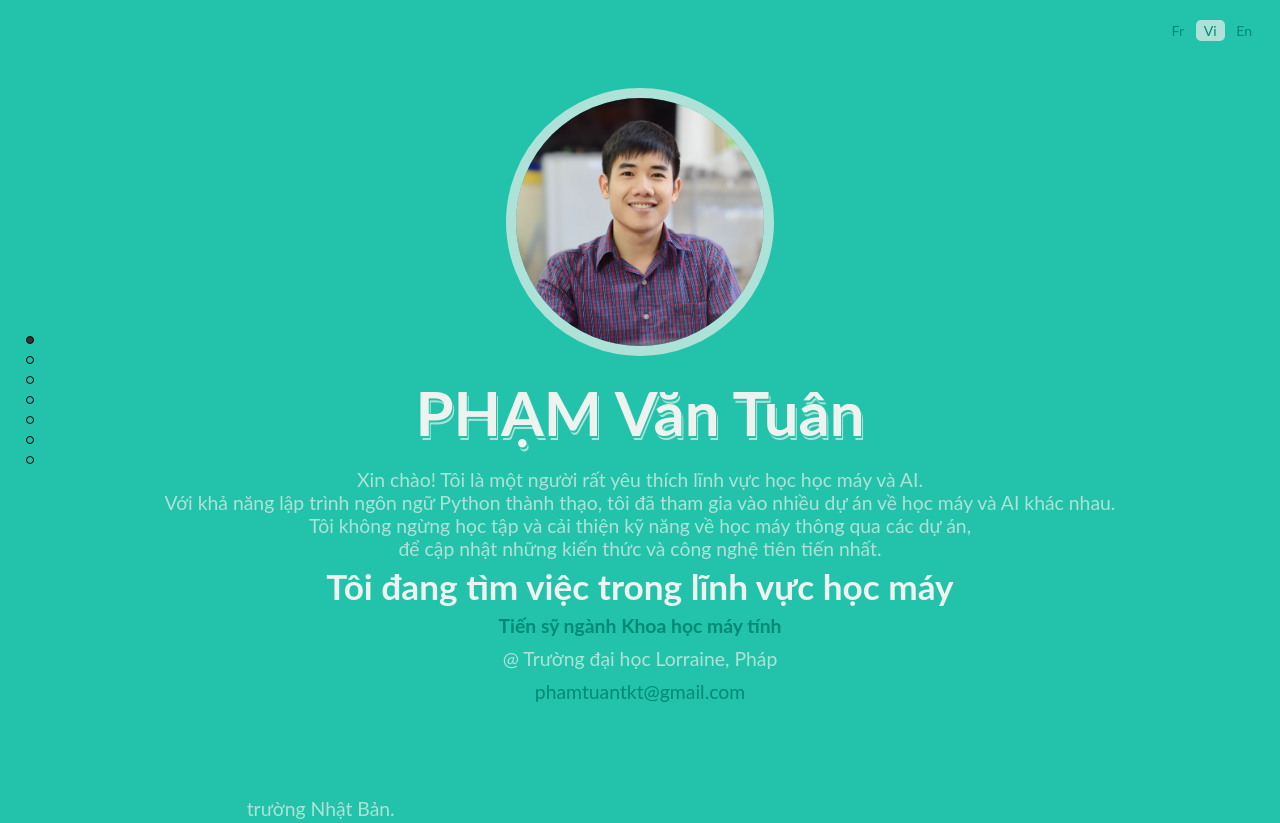
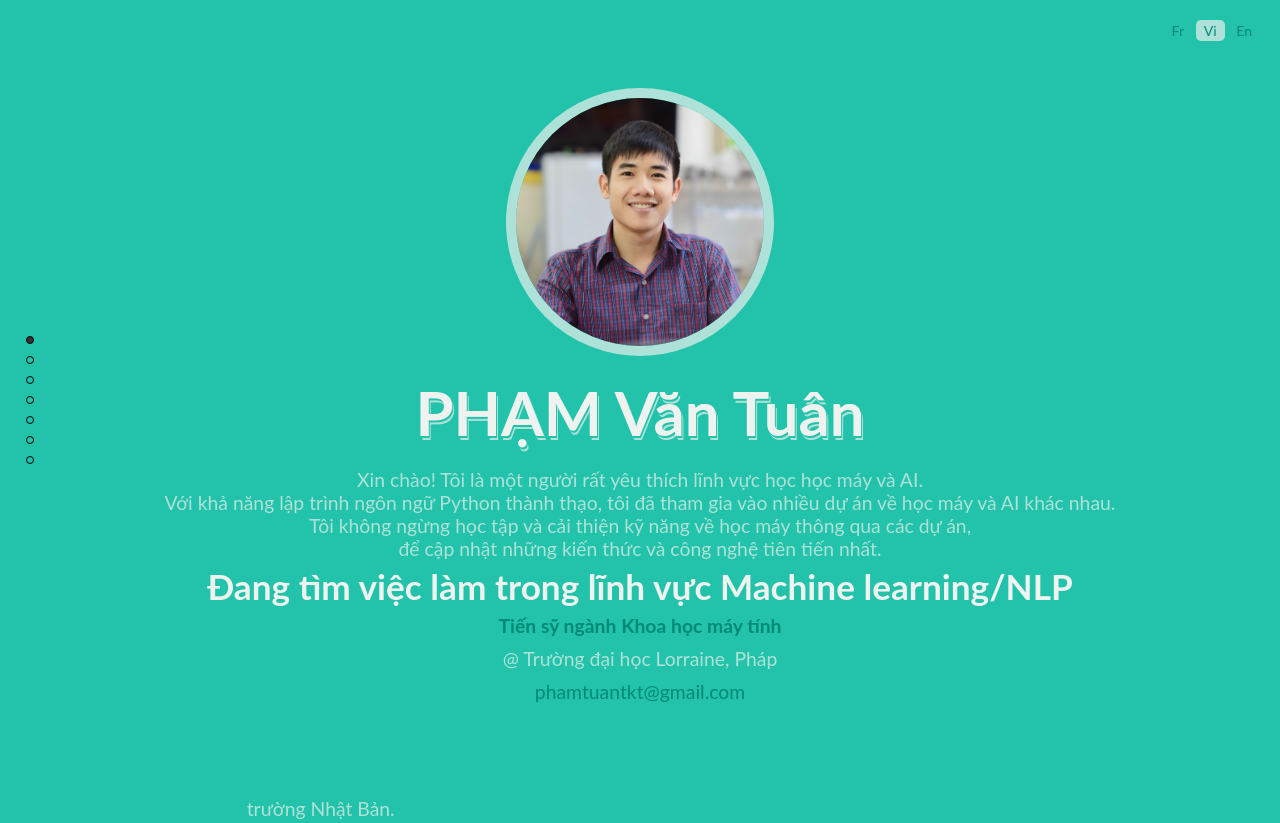
Before and after one commit to danielphamvt/cv, a website: page vi.html in a window 1280 px wide. Shown: the top 823 px of the page. Drawn offline with nearby package versions, Linux system fonts and the light colour scheme.

Commit message:
update vi.html

```diff
--- a/vi.html
+++ b/vi.html
@@ -37,7 +37,7 @@
             nhau.<br>
             Tôi không ngừng học tập và cải thiện kỹ năng về học máy thông qua các dự án, <br>
             để cập nhật những kiến thức và công nghệ tiên tiến nhất.</p>
-        <h2>Tôi đang tìm việc trong lĩnh vực học máy</h2>
+        <h2>Đang tìm việc làm trong lĩnh vực Machine learning/NLP</h2>
 
         <h6><a href="https://lgipm.univ-lorraine.fr/node/4907" target="_blank">Tiến sỹ ngành Khoa học máy tính</a></h6>
         <p>@ Trường đại học Lorraine, Pháp</p>
```
Also changed, not shown: img/._social.png (deleted).
